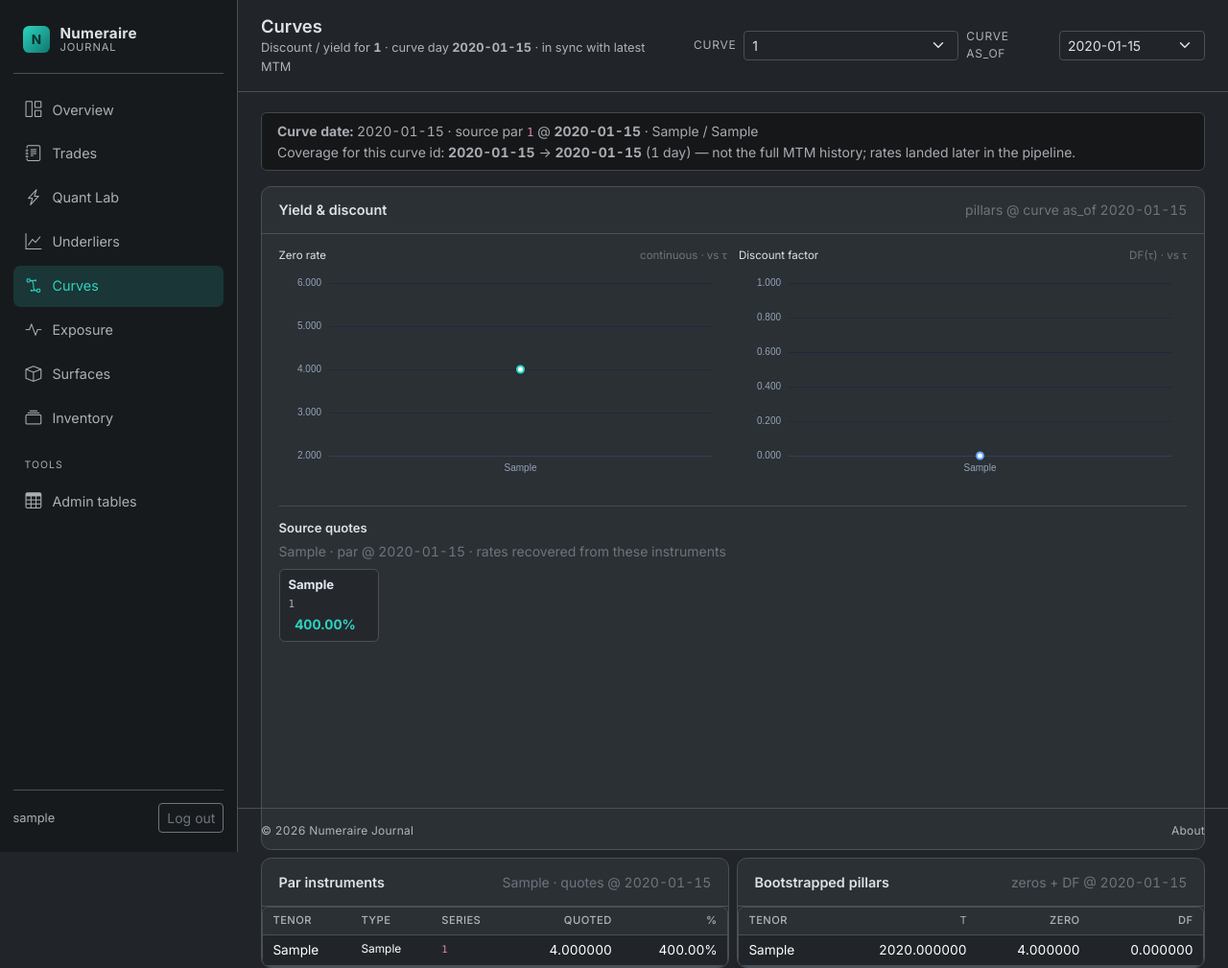
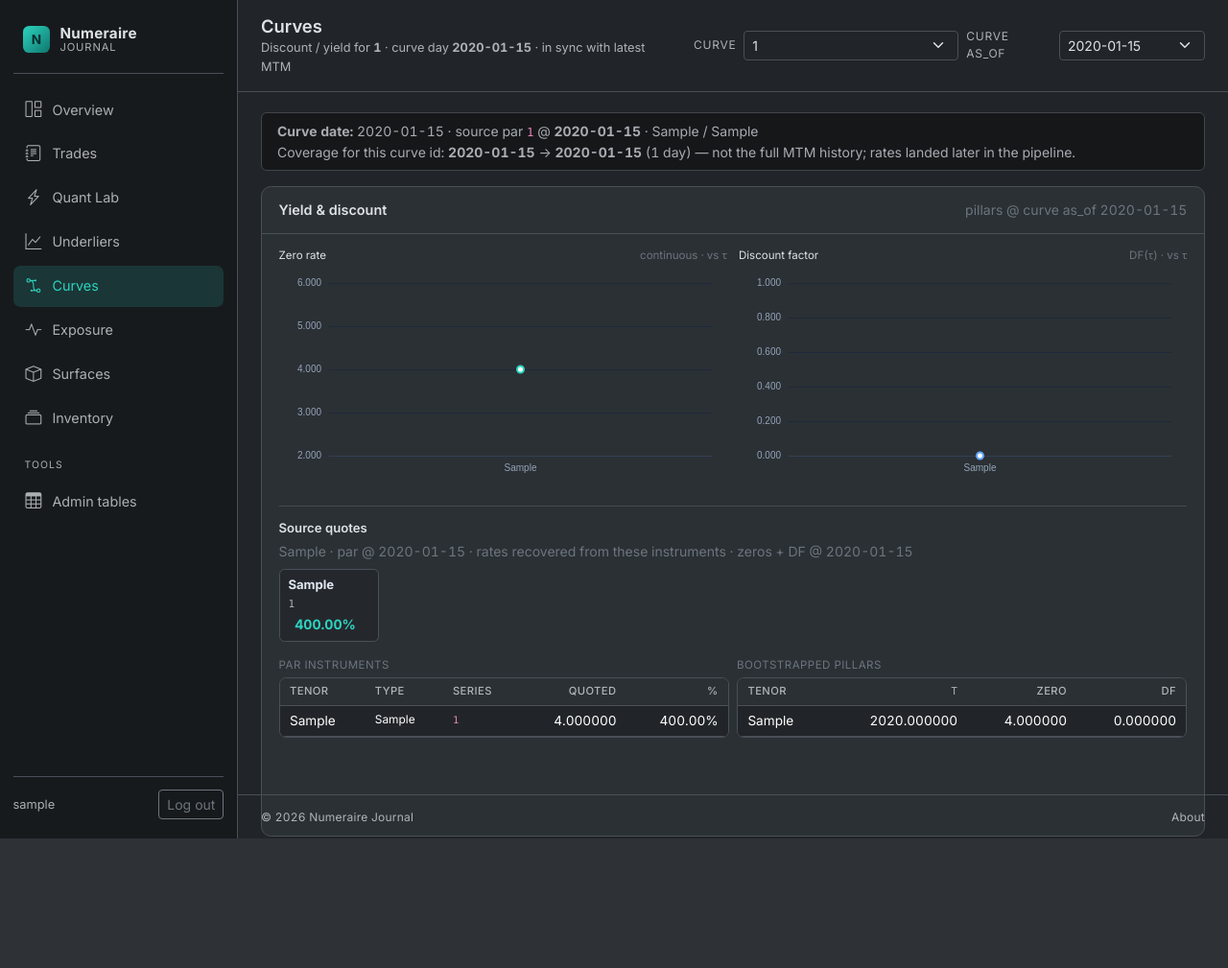
Before and after one commit to krzysiekbienias/numeraire, a Django app: page /curves/ in a window 1280 px wide. Shown: the whole page at 96% size. After the commit the page ends 874 px from the top, so only its background shows below. Run offline with Django 5.2, Linux system fonts and the light colour scheme; a user stored in the database is signed in; tables that the repository leaves empty hold one stand-in row (values such as "Sample post"); some libraries are stand-ins or nearby versions.

Commit message:
fix(journal): improve curve detail layout and styling
Enhanced the curve detail template by reorganizing the display of source quotes and adding new labels for par instruments and bootstrapped pillars. Updated CSS for better visual presentation, including new styles for table labels and scrollable areas, improving overall user experience and data clarity.

```diff
--- a/web/static/css/journal.css
+++ b/web/static/css/journal.css
@@ -1300,6 +1300,16 @@ body {
 
 .nj-curve-quote-type {
   display: none;
+}
+
+.nj-curve-table-label {
+  font-size: 0.72rem;
+  text-transform: uppercase;
+  letter-spacing: 0.04em;
+}
+
+.nj-scroll-table-curve {
+  max-height: 14rem;
 }
 
 .nj-scroll-table {
--- a/web/templates/journal/curve_detail.html
+++ b/web/templates/journal/curve_detail.html
@@ -99,7 +99,6 @@
         </div>
       </div>
 
-      {% if snapshot.instruments %}
       <div class="nj-curve-quotes mt-3">
         <div class="nj-curve-quotes-head mb-2">
           <strong>Source quotes</strong>
@@ -110,10 +109,12 @@
             {% else %}
               bootstrap inputs
             {% endif %}
-              · rates recovered from these instruments
+            · rates recovered from these instruments · zeros + DF @ {{ as_of|date:"Y-m-d" }}
           </span>
         </div>
-          <div class="nj-curve-quote-strip">
+
+        {% if snapshot.instruments %}
+          <div class="nj-curve-quote-strip mb-3">
             {% for row in snapshot.instruments %}
               <div class="nj-curve-quote-chip" title="{{ row.fred_series_id }} · {{ row.instrument_type }} · {{ row.quote_style }}">
                 <span class="nj-curve-quote-tenor">{{ row.tenor }}</span>
@@ -123,27 +124,13 @@
               </div>
             {% endfor %}
           </div>
-        </div>
         {% endif %}
-    </div>
-  </div>
 
-  <div class="row g-2">
+        <div class="row g-2 nj-curve-quote-tables">
           <div class="col-lg-6">
-      <div class="nj-panel">
-        <div class="nj-panel-head">
-          <h2>Par instruments</h2>
-          <span class="small text-secondary">
-            {% if snapshot.par_header %}
-              {{ snapshot.par_header.source }} · quotes @ {{ snapshot.header.source_par_as_of|date:"Y-m-d" }}
-            {% else %}
-              bootstrap inputs
-            {% endif %}
-          </span>
-        </div>
-        <div class="nj-panel-body tight">
+            <div class="nj-curve-table-label small text-secondary mb-1">Par instruments</div>
             {% if snapshot.instruments %}
-            <div class="nj-scroll-table nj-scroll-table-lg">
+              <div class="nj-scroll-table nj-scroll-table-curve">
                 <table class="table table-sm mb-0 nj-compact-table">
                   <thead>
                     <tr>
@@ -171,17 +158,10 @@
               <div class="nj-empty">No par instruments for this curve day.</div>
             {% endif %}
           </div>
-      </div>
-    </div>
           <div class="col-lg-6">
-      <div class="nj-panel">
-        <div class="nj-panel-head">
-          <h2>Bootstrapped pillars</h2>
-          <span class="small text-secondary">zeros + DF @ {{ as_of|date:"Y-m-d" }}</span>
-        </div>
-        <div class="nj-panel-body tight">
+            <div class="nj-curve-table-label small text-secondary mb-1">Bootstrapped pillars</div>
             {% if snapshot.pillars %}
-            <div class="nj-scroll-table nj-scroll-table-lg">
+              <div class="nj-scroll-table nj-scroll-table-curve">
                 <table class="table table-sm mb-0 nj-compact-table">
                   <thead>
                     <tr>
@@ -206,6 +186,7 @@
             {% else %}
               <div class="nj-empty">No pillars.</div>
             {% endif %}
+          </div>
         </div>
       </div>
     </div>
```
Lines whose indentation alone changed are shown as unchanged.
